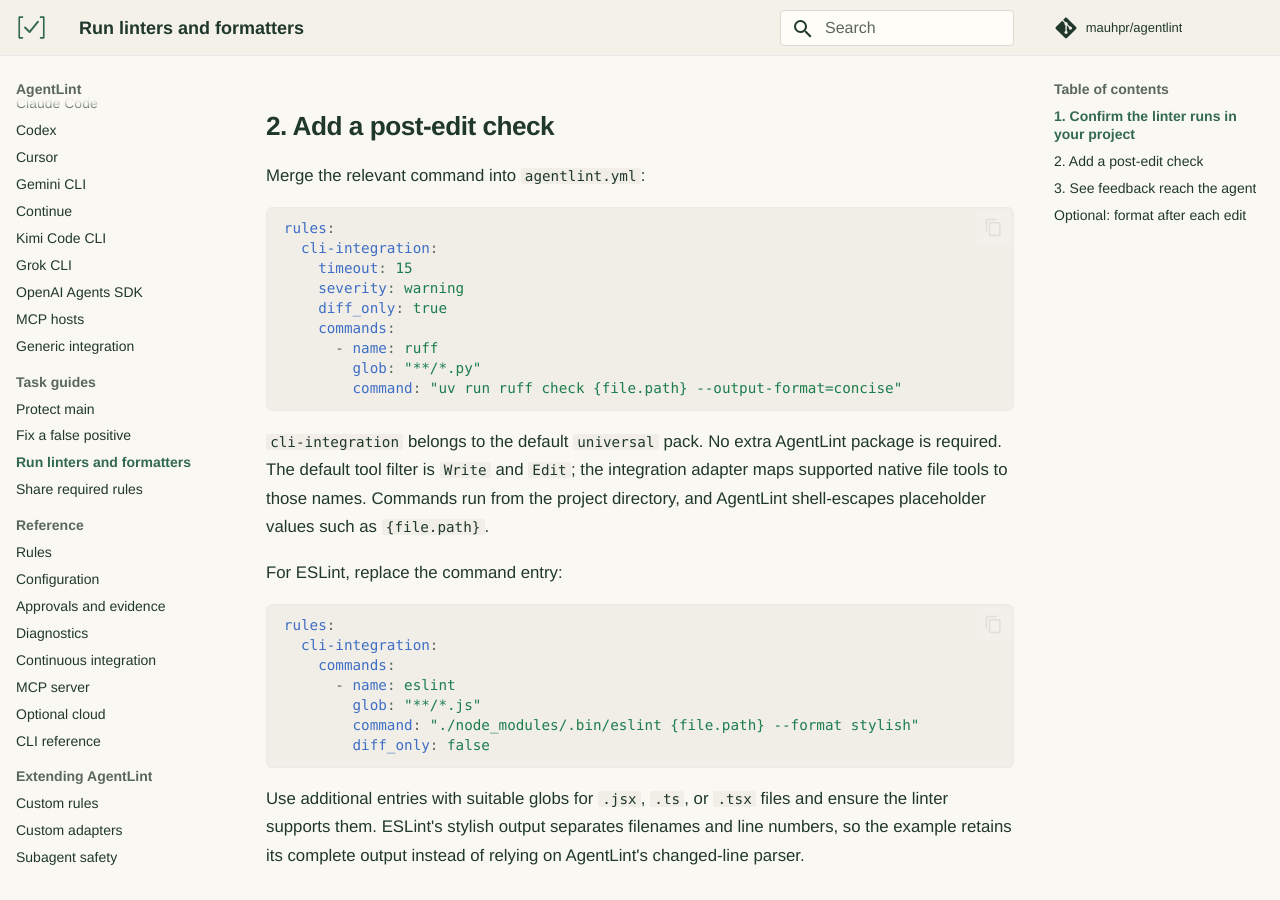
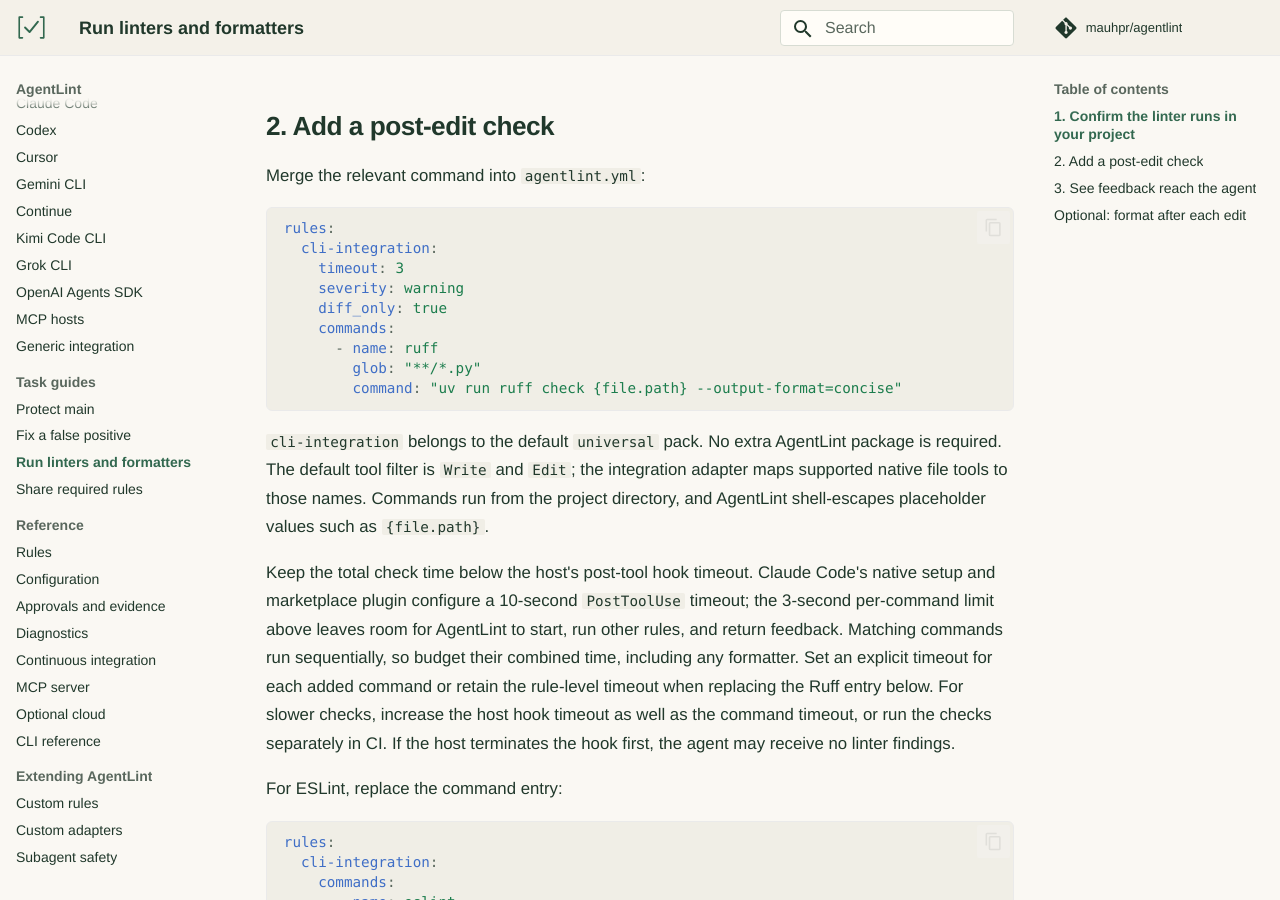
Before and after one commit to mauhpr/agentlint, an MkDocs documentation site: the page built from docs/guides/run-linters.md, in a window 1280 px wide and 900 px high, scrolled down 730 px. Built offline with MkDocs 1.6.1 and Material for MkDocs 9.7.7, drawn with Linux system fonts in a browser that asks for light colours; comment, search, counter and statistics services are not loaded.

Commit message:
docs: preserve README links and fit linter checks within hook timeouts

````diff
--- a/docs/guides/run-linters.md
+++ b/docs/guides/run-linters.md
@@ -35,7 +35,7 @@
 ```yaml
 rules:
   cli-integration:
-    timeout: 15
+    timeout: 3
     severity: warning
     diff_only: true
     commands:
@@ -47,6 +47,9 @@
 `cli-integration` belongs to the default `universal` pack. No extra AgentLint package is required.
 The default tool filter is `Write` and `Edit`; the integration adapter maps supported native file tools to those names.
 Commands run from the project directory, and AgentLint shell-escapes placeholder values such as `{file.path}`.
+
+Keep the total check time below the host's post-tool hook timeout. Claude Code's native setup and marketplace plugin configure a 10-second `PostToolUse` timeout; the 3-second per-command limit above leaves room for AgentLint to start, run other rules, and return feedback.
+Matching commands run sequentially, so budget their combined time, including any formatter. Set an explicit timeout for each added command or retain the rule-level timeout when replacing the Ruff entry below. For slower checks, increase the host hook timeout as well as the command timeout, or run the checks separately in CI. If the host terminates the hook first, the agent may receive no linter findings.
 
 For ESLint, replace the command entry:
 
````
Also changed, not shown: README.md (+17 -0 lines).
